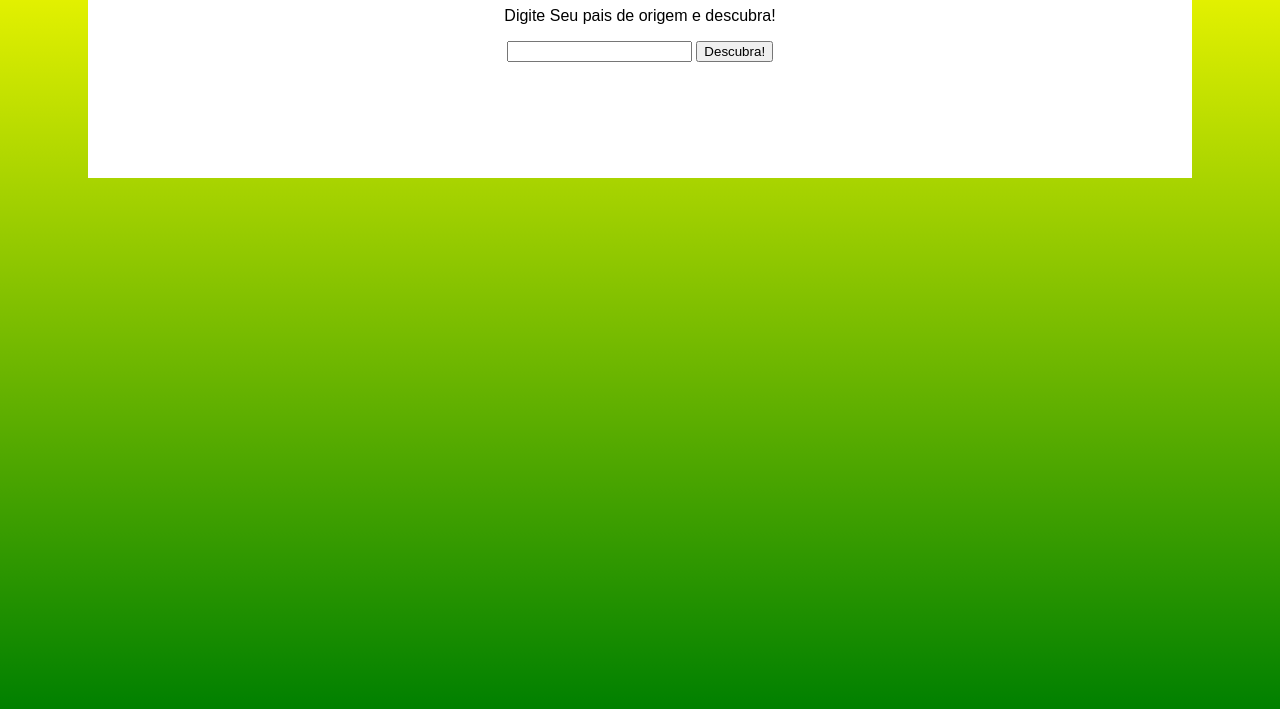
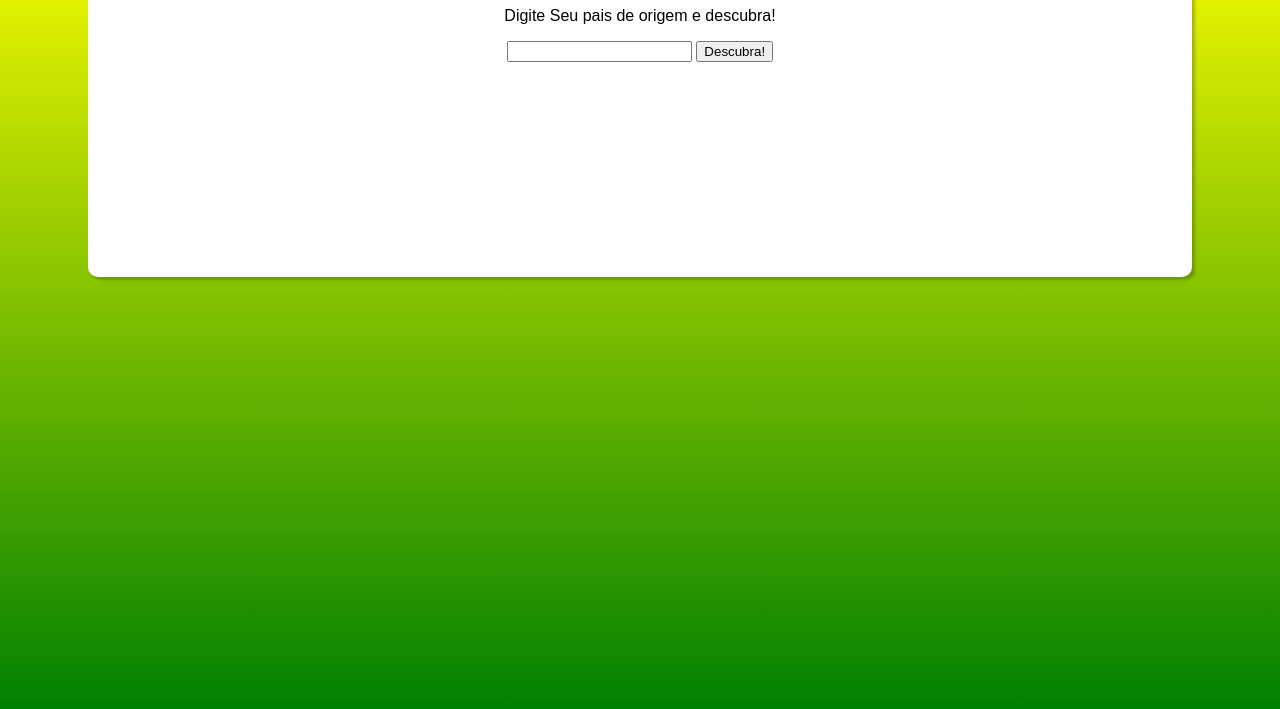
Before and after one commit to DenisRFerro/javascript, a plain HTML site: page aula11/ex11.html in a window 1280 px wide. Shown: the part 91-800 px from the top of the page. Drawn offline with Linux system fonts and the light colour scheme.

Commit message:
Update ex11.html

```diff
--- a/aula11/ex11.html
+++ b/aula11/ex11.html
@@ -19,6 +19,9 @@
         margin: 0px 80px ;
         text-align: center;
         width: auto;
+        height: 250px;
+        box-shadow: 3px 3px 3px rgba(0, 0, 0, 0.226);
+        border-radius: 10px;
     }
 
     </style>
@@ -30,9 +33,7 @@
         <p>Digite Seu pais de origem e descubra!</p>
         <input type="text" id="nac">
         <input type="button" value="Descubra!" onclick= clicar()>
-        <p id="res">
-
-        </p>
+        <p id="res"></p>
 
     </div>
 
```
